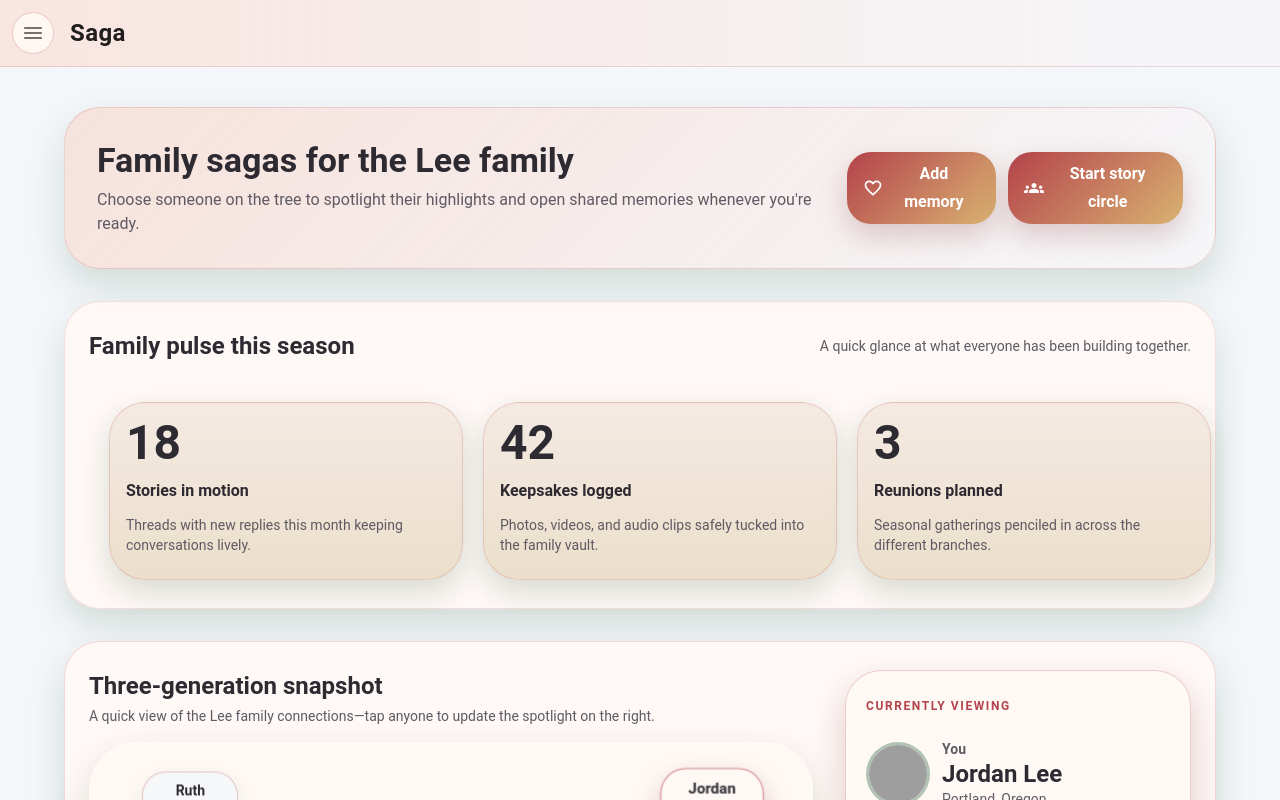
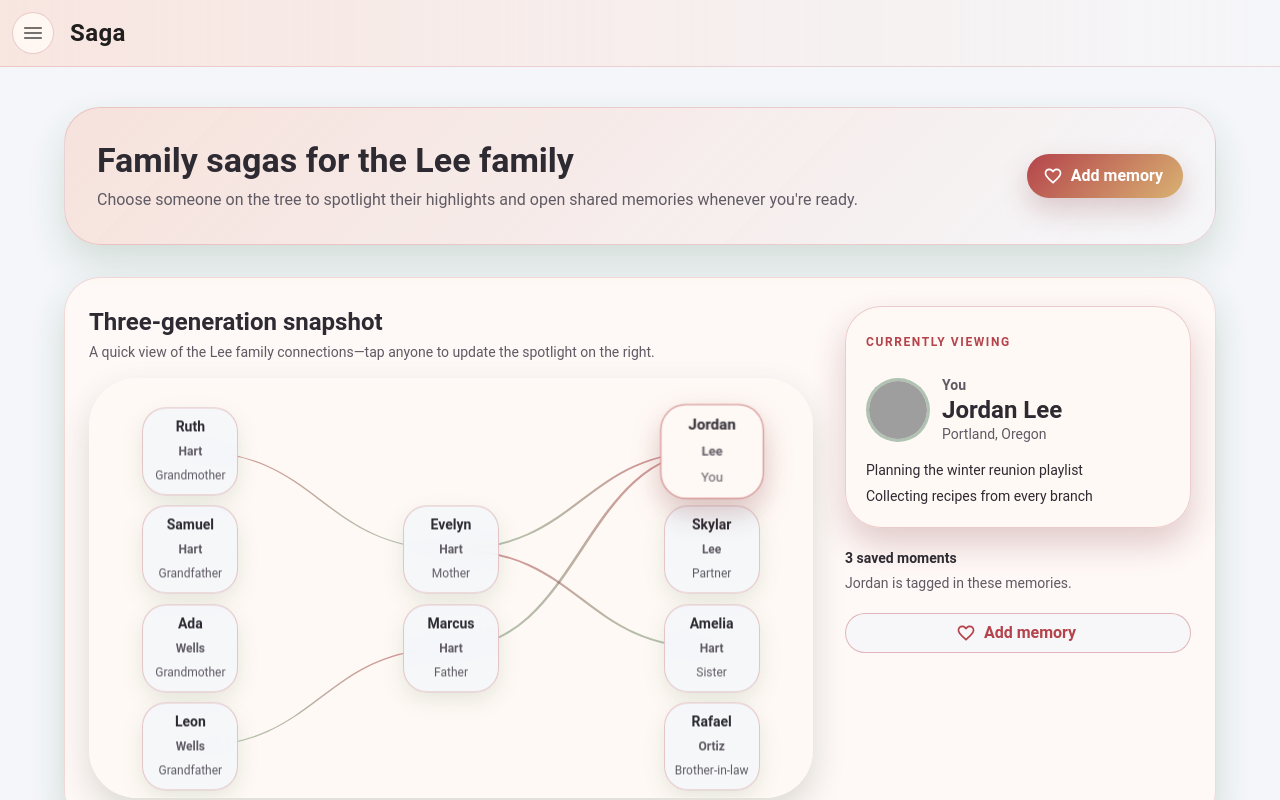
Before and after one commit to aryaabh2/Saga, a React (Vite) app: page / in a window 1280 px wide. Shown: the top 800 px of the page. Built offline with nearby package versions, Linux system fonts and the light colour scheme; grey boxes are pictures that could not be loaded.

Commit message:
Remove family pulse section and story circle actions

```diff
--- a/src/pages/HomePage.jsx
+++ b/src/pages/HomePage.jsx
@@ -16,7 +16,6 @@ import {
 } from '@mui/material';
 import FavoriteBorderIcon from '@mui/icons-material/FavoriteBorder';
 import CalendarMonthIcon from '@mui/icons-material/CalendarMonth';
-import GroupsIcon from '@mui/icons-material/Groups';
 import FamilyTreeCanvas from '../components/FamilyTreeCanvas.jsx';
 import { fetchFamilySnapshot } from '../data/mockFamilyService.js';
 import { alpha } from '@mui/material/styles';
@@ -26,11 +25,6 @@ const quickActions = [
     label: 'Add memory',
     icon: <FavoriteBorderIcon fontSize="small" />,
     action: 'createMemory'
-  },
-  {
-    label: 'Start story circle',
-    icon: <GroupsIcon fontSize="small" />,
-    action: 'startStoryCircle'
   }
 ];
 
@@ -237,7 +231,6 @@ function MemberSpotlight({ member }) {
 export default function HomePage({ onCreateMemory }) {
   const [members, setMembers] = useState([]);
   const [memories, setMemories] = useState([]);
-  const [highlights, setHighlights] = useState([]);
   const [traditions, setTraditions] = useState([]);
   const [loading, setLoading] = useState(true);
   const [selectedMemberId, setSelectedMemberId] = useState('');
@@ -251,7 +244,6 @@ export default function HomePage({ onCreateMemory }) {
       if (!isMounted) return;
       setMembers(snapshot.members);
       setMemories(snapshot.memories);
-      setHighlights(snapshot.highlights ?? []);
       setTraditions(snapshot.upcomingTraditions ?? []);
       setSelectedMemberId(snapshot.defaultMemberId || snapshot.members[0]?.id || '');
       setLoading(false);
@@ -309,13 +301,7 @@ export default function HomePage({ onCreateMemory }) {
   };
 
   const actionHandlers = {
-    createMemory: onCreateMemory,
-    startStoryCircle: () => {
-      // Placeholder action for the mock experience
-      if (typeof window !== 'undefined' && typeof window.alert === 'function') {
-        window.alert('Story circle invitations sent to the family chat!');
-      }
-    }
+    createMemory: onCreateMemory
   };
 
   return (
@@ -371,57 +357,6 @@ export default function HomePage({ onCreateMemory }) {
           </Stack>
         </Stack>
       </Box>
-
-      {highlights.length ? (
-        <Box
-          sx={{
-            borderRadius: 3,
-            px: { xs: 2.5, md: 3 },
-            py: { xs: 3, md: 3.5 },
-            border: (theme) => `1px solid ${alpha(theme.palette.primary.main, 0.15)}`,
-            bgcolor: (theme) => alpha(theme.palette.background.paper, 0.9),
-            boxShadow: '0 16px 32px rgba(44, 95, 45, 0.16)'
-          }}
-        >
-          <Stack spacing={2.5}>
-            <Stack direction={{ xs: 'column', md: 'row' }} spacing={{ xs: 1, md: 1.5 }} alignItems={{ xs: 'flex-start', md: 'center' }} justifyContent="space-between">
-              <Typography variant="h5" sx={{ fontWeight: 700 }}>
-                Family pulse this season
-              </Typography>
-              <Typography variant="body2" color="text.secondary">
-                A quick glance at what everyone has been building together.
-              </Typography>
-            </Stack>
-            <Grid container spacing={{ xs: 2, md: 2.5 }}>
-              {highlights.map((highlight) => (
-                <Grid key={highlight.id} item xs={12} md={4}>
-                  <Card
-                    sx={{
-                      height: '100%',
-                      borderRadius: 3,
-                      border: (theme) => `1px solid ${alpha(theme.palette.primary.main, 0.2)}`,
-                      bgcolor: (theme) => alpha(theme.palette.background.default, 0.85),
-                      boxShadow: '0 12px 28px rgba(44, 95, 45, 0.18)'
-                    }}
-                  >
-                    <CardContent sx={{ display: 'flex', flexDirection: 'column', gap: 1.25 }}>
-                      <Typography variant="h3" sx={{ fontWeight: 700, lineHeight: 1 }}>
-                        {highlight.value}
-                      </Typography>
-                      <Typography variant="subtitle1" sx={{ fontWeight: 700 }}>
-                        {highlight.label}
-                      </Typography>
-                      <Typography variant="body2" color="text.secondary">
-                        {highlight.description}
-                      </Typography>
-                    </CardContent>
-                  </Card>
-                </Grid>
-              ))}
-            </Grid>
-          </Stack>
-        </Box>
-      ) : null}
 
       <Box
         sx={{
```
